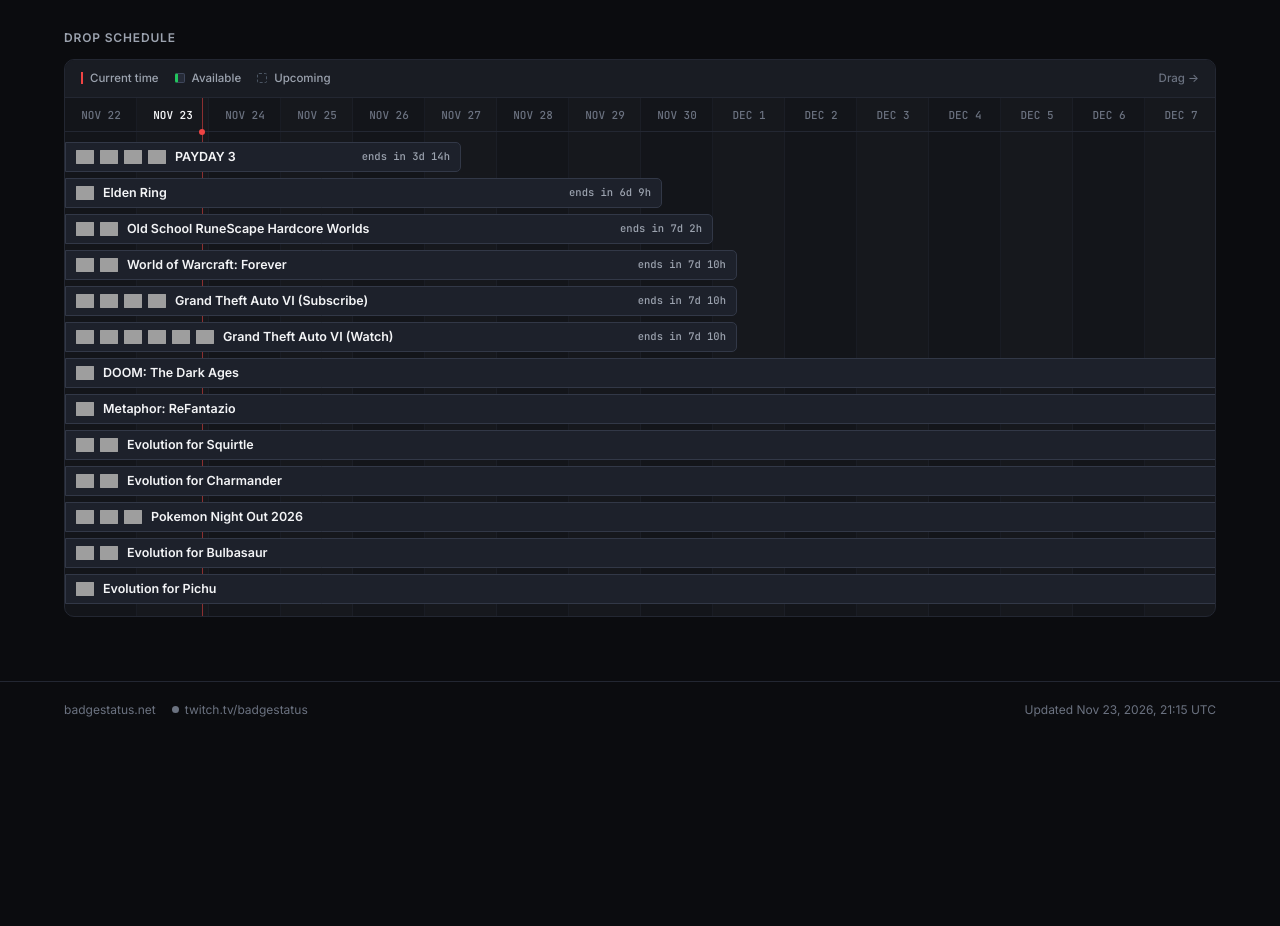
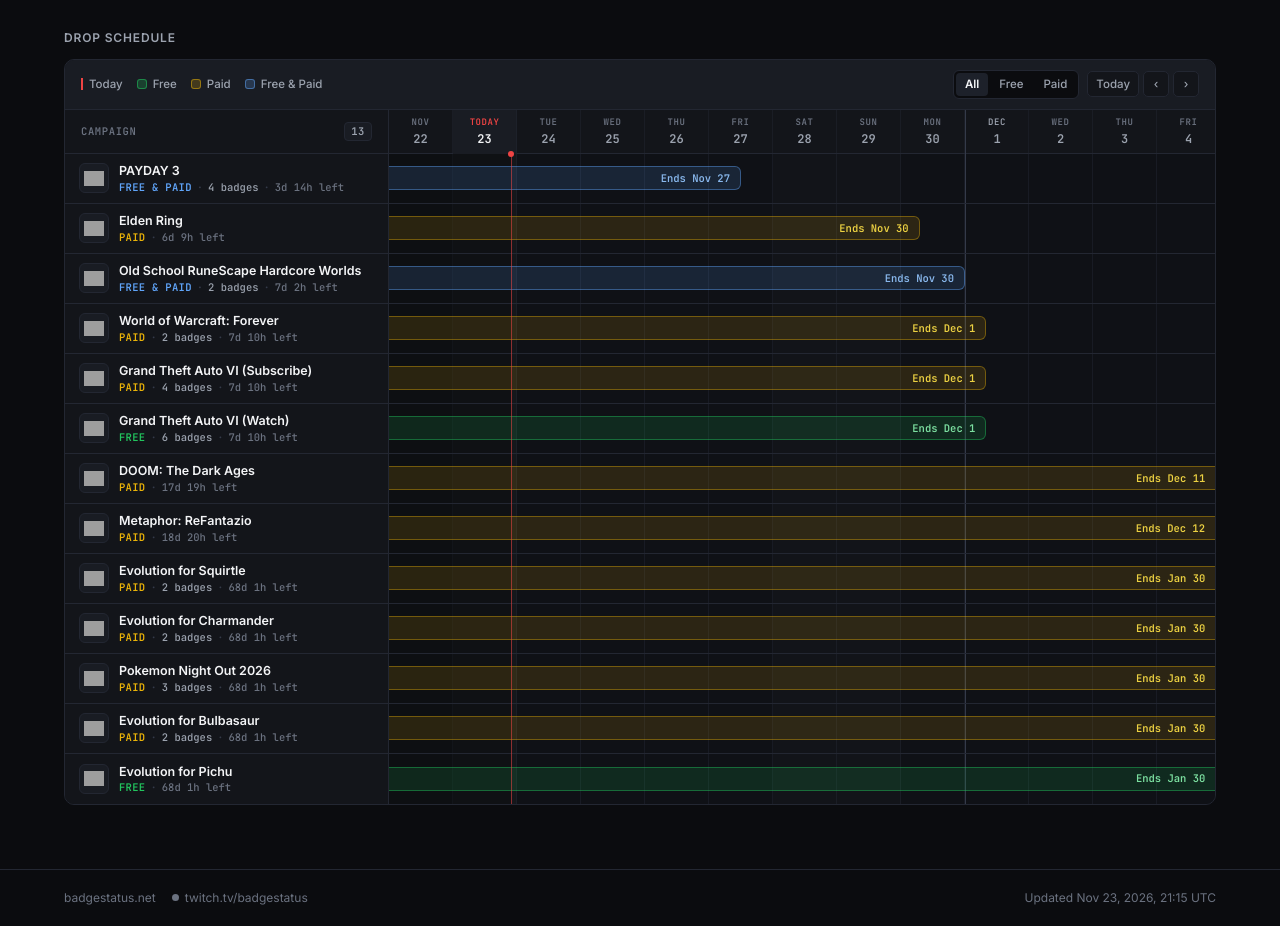
Before and after one commit to TukSieben/Status, a plain HTML site: page index.html in a window 1280 px wide. Shown: the part 793-1719 px from the top of the page. Before the commit the page ends 1531 px from the top, so only its background shows below. Drawn offline with Linux system fonts and the light colour scheme; no server answers; grey boxes are pictures that could not be loaded.

Commit message:
Redesign Drop Schedule as a clean split-column roadmap

```diff
--- a/assets/css/components/schedule.css
+++ b/assets/css/components/schedule.css
@@ -1,63 +1,231 @@
 /* =========================================================
-   SCHEDULE (draggable timeline — flat, matte, readable)
+   SCHEDULE (split-column Linear-style roadmap — flat, matte)
    ========================================================= */
 .sched { padding: 0; overflow: hidden; }
+
+/* Top toolbar */
+.sched-top {
+  display: flex; align-items: center; justify-content: space-between; flex-wrap: wrap; gap: 12px;
+  padding: 10px 16px; background: var(--panel-2); border-bottom: 1px solid var(--line);
+}
 .sched-legend {
-  display: flex; align-items: center; flex-wrap: wrap; gap: 16px;
-  padding: 10px 16px; background: var(--panel-2); border-bottom: 1px solid var(--line);
+  display: flex; align-items: center; flex-wrap: wrap; gap: 14px;
   font-size: 11.5px; font-weight: 500; color: var(--text-2);
 }
-.sched-legend-item { display: inline-flex; align-items: center; gap: 7px; }
-.sched-swatch { display: inline-block; width: 10px; height: 10px; border-radius: 2px; }
+.sched-legend-item { display: inline-flex; align-items: center; gap: 6px; }
+.sched-swatch { display: inline-block; width: 10px; height: 10px; border-radius: 3px; }
 .sw-now { width: 2px; height: 12px; border-radius: 0; background: var(--red); }
-.sw-active { background: #262b38; border: 1px solid #3f475c; border-left: 3px solid var(--green); }
-.sw-upcoming { background: transparent; border: 1px dashed #4b5563; }
-.sched-hint { margin-left: auto; color: var(--text-3); font-size: 11.5px; }
+.sw-free { background: rgba(34, 197, 94, 0.22); border: 1px solid rgba(34, 197, 94, 0.55); }
+.sw-paid { background: rgba(234, 179, 8, 0.2); border: 1px solid rgba(234, 179, 8, 0.5); }
+.sw-mixed { background: rgba(96, 165, 250, 0.2); border: 1px solid rgba(96, 165, 250, 0.5); }
+.sw-upcoming { background: transparent; border: 1px dashed #6b7280; }
 
-.sched-scroll { overflow-x: auto; overflow-y: hidden; cursor: grab; user-select: none; scrollbar-width: thin; scrollbar-color: #343a49 transparent; }
+.sched-controls { display: flex; align-items: center; gap: 8px; flex-wrap: wrap; }
+.sched-filters {
+  display: inline-flex; gap: 2px; padding: 2px;
+  background: var(--bg); border: 1px solid var(--line); border-radius: 6px;
+}
+.sched-filter {
+  padding: 3px 9px; border: 0; border-radius: 4px; background: transparent;
+  font-size: 11.5px; font-weight: 500; color: var(--text-2);
+  transition: color .12s, background .12s;
+}
+.sched-filter:hover:not(.is-active) { color: var(--text); }
+.sched-filter.is-active { background: var(--panel-hover); color: var(--text); font-weight: 600; }
+
+.sched-nav { display: inline-flex; gap: 4px; }
+.sched-nav-btn {
+  height: 26px; min-width: 26px; padding: 0 8px;
+  border-radius: 5px; border: 1px solid var(--line); background: var(--panel);
+  font-size: 11.5px; font-weight: 500; color: var(--text-2);
+  transition: color .12s, border-color .12s, background .12s;
+}
+.sched-nav-btn:hover { color: var(--text); border-color: var(--line-2); background: var(--panel-hover); }
+
+/* Split body: pinned left campaign list + scrollable right calendar */
+.sched-body {
+  display: grid;
+  grid-template-columns: 324px minmax(0, 1fr);
+}
+
+/* Left pinned column */
+.sched-side {
+  border-right: 1px solid var(--line);
+  background: var(--panel);
+  min-width: 0;
+  z-index: 3;
+}
+.sched-side-head {
+  height: 44px; padding: 0 16px;
+  display: flex; align-items: center; justify-content: space-between;
+  border-bottom: 1px solid var(--line);
+  font-family: var(--mono); font-size: 10.5px; font-weight: 600;
+  letter-spacing: .06em; text-transform: uppercase; color: var(--text-3);
+}
+.sched-side-count {
+  padding: 1px 6px; border-radius: 4px;
+  background: var(--panel-2); border: 1px solid var(--line); color: var(--text-2);
+}
+
+.sched-side-list { display: flex; flex-direction: column; }
+.sched-item {
+  height: 50px; padding: 0 14px;
+  display: flex; align-items: center; gap: 10px; min-width: 0;
+  border-bottom: 1px solid var(--line);
+  cursor: pointer; transition: background .12s;
+}
+.sched-item:last-child { border-bottom: 0; }
+.sched-item.is-hover { background: var(--panel-hover); }
+
+.sched-thumb {
+  display: inline-grid; place-items: center; width: 30px; height: 30px; flex-shrink: 0;
+  border-radius: 6px; background: var(--panel-2); border: 1px solid var(--line);
+  transition: border-color .12s;
+}
+.sched-thumb:hover { border-color: var(--line-2); }
+.sched-thumb img { width: 20px; height: 20px; object-fit: contain; display: block; }
+
+.sched-info { flex: 1; min-width: 0; display: flex; flex-direction: column; gap: 2px; }
+.sched-name {
+  font-size: 12.5px; font-weight: 600; color: var(--text); line-height: 1.25;
+  white-space: nowrap; overflow: hidden; text-overflow: ellipsis;
+}
+.sched-meta {
+  display: flex; align-items: center; gap: 5px;
+  font-family: var(--mono); font-size: 10.5px; line-height: 1.2;
+}
+.sched-cost { text-transform: uppercase; letter-spacing: .03em; font-weight: 600; white-space: nowrap; }
+.sched-cost.is-free { color: var(--green); }
+.sched-cost.is-paid { color: var(--amber); }
+.sched-cost.is-mixed { color: var(--sky); }
+.sched-count { color: var(--text-2); white-space: nowrap; }
+.sched-dot-sep { color: var(--line-2); }
+.sched-countdown { color: var(--text-3); white-space: nowrap; font-variant-numeric: tabular-nums; }
+.sched-countdown.is-urgent { color: var(--amber); font-weight: 600; }
+
+/* Right scrollable track */
+.sched-scroll {
+  overflow-x: auto; overflow-y: hidden; cursor: grab; user-select: none;
+  background: #0f1116;
+  scrollbar-width: thin; scrollbar-color: #343a49 transparent;
+}
 .sched-scroll.is-dragging { cursor: grabbing; }
 .sched-scroll.is-dragging .sched-bar { pointer-events: none; }
 .sched-scroll::-webkit-scrollbar { height: 8px; }
 .sched-scroll::-webkit-scrollbar-thumb { background: #343a49; border-radius: 4px; }
-.sched-inner { position: relative; min-height: 110px; padding-bottom: 12px; }
 
-.sched-cols { position: absolute; inset: 0; }
-.sched-col { position: absolute; top: 0; bottom: 0; border-right: 1px solid rgba(35, 39, 50, 0.45); }
-.sched-col.is-alt { background: rgba(255, 255, 255, 0.014); }
+.sched-inner { position: relative; min-height: 94px; }
 
-.sched-header { position: relative; height: 34px; border-bottom: 1px solid var(--line); }
+.sched-cols { position: absolute; inset: 0; pointer-events: none; }
+.sched-col { position: absolute; top: 0; bottom: 0; border-right: 1px solid rgba(35, 39, 50, 0.5); }
+.sched-col.is-weekend { background: rgba(255, 255, 255, 0.012); }
+.sched-col.is-month-start { border-left: 1px solid var(--line-2); }
+.sched-col.is-today { background: rgba(255, 255, 255, 0.024); }
+
+.sched-past {
+  position: absolute; top: 44px; bottom: 0; left: 0;
+  background: rgba(5, 6, 8, 0.35);
+  pointer-events: none; z-index: 1;
+}
+
+.sched-header { position: relative; height: 44px; border-bottom: 1px solid var(--line); background: var(--panel); z-index: 2; }
 .sched-day {
-  position: absolute; top: 0; height: 34px; display: grid; place-items: center;
-  font-family: var(--mono); font-size: 11px; font-weight: 500; color: var(--text-3);
+  position: absolute; top: 0; height: 44px;
+  display: flex; flex-direction: column; align-items: center; justify-content: center; gap: 1px;
+  font-family: var(--mono); border-right: 1px solid rgba(35, 39, 50, 0.45);
 }
-.sched-day.is-today { color: var(--text); font-weight: 700; }
+.sched-day-top { font-size: 9px; font-weight: 600; letter-spacing: .06em; color: var(--text-3); }
+.sched-day-num { font-size: 12px; font-weight: 600; color: var(--text-2); }
+.sched-day.is-month-start { border-left: 1px solid var(--line-2); }
+.sched-day.is-month-start .sched-day-top { color: var(--text-2); }
+.sched-day.is-today { background: var(--panel-2); }
+.sched-day.is-today .sched-day-top { color: var(--red); }
+.sched-day.is-today .sched-day-num { color: var(--text); font-weight: 700; }
 
-.sched-rows { position: relative; z-index: 2; display: flex; flex-direction: column; gap: 6px; padding-top: 10px; }
-.sched-row { position: relative; height: 30px; }
+/* Timeline rows aligned 1:1 with left campaign list */
+.sched-rows { position: relative; z-index: 2; display: flex; flex-direction: column; }
+.sched-row {
+  position: relative; height: 50px;
+  border-bottom: 1px solid var(--line);
+  transition: background .12s;
+}
+.sched-row:last-child { border-bottom: 0; }
+.sched-row.is-hover { background: rgba(255, 255, 255, 0.025); }
+
+/* Clean slim horizontal duration pills */
 .sched-bar {
-  position: absolute; top: 0; height: 30px; display: flex; align-items: center; justify-content: space-between; gap: 10px;
-  border-radius: 5px; padding: 0 10px 0 9px; color: var(--text); text-align: left; overflow: visible;
-  background: #1d212b; border: 1px solid #323847; border-left: 3px solid var(--green);
+  position: absolute; top: 50%; transform: translateY(-50%);
+  height: 24px; border-radius: 6px;
+  display: flex; align-items: center; justify-content: flex-end;
+  padding: 0 10px; cursor: pointer;
   transition: background .14s, border-color .14s;
 }
-.sched-bar:hover { background: #242936; border-color: #464e63; border-left-color: var(--green); }
-.sched-bar.is-clipped { border-top-left-radius: 0; border-bottom-left-radius: 0; border-left-width: 1px; border-left-color: #323847; }
+
+.sched-bar.is-free {
+  background: rgba(34, 197, 94, 0.14);
+  border: 1px solid rgba(34, 197, 94, 0.42);
+  color: #86efac;
+}
+.sched-bar.is-free:hover { background: rgba(34, 197, 94, 0.22); border-color: rgba(34, 197, 94, 0.65); }
+
+.sched-bar.is-paid {
+  background: rgba(234, 179, 8, 0.13);
+  border: 1px solid rgba(234, 179, 8, 0.38);
+  color: #fde047;
+}
+.sched-bar.is-paid:hover { background: rgba(234, 179, 8, 0.21); border-color: rgba(234, 179, 8, 0.6); }
+
+.sched-bar.is-mixed {
+  background: rgba(96, 165, 250, 0.14);
+  border: 1px solid rgba(96, 165, 250, 0.42);
+  color: #93c5fd;
+}
+.sched-bar.is-mixed:hover { background: rgba(96, 165, 250, 0.22); border-color: rgba(96, 165, 250, 0.65); }
+
 .sched-bar.is-upcoming {
-  background: #14171f; border: 1px dashed #3a4152; color: var(--text-2);
+  background: rgba(255, 255, 255, 0.03);
+  border: 1px dashed #4b5563;
+  color: var(--text-2);
 }
-.sched-bar.is-upcoming:hover { background: #1a1e29; border-color: #525c73; color: var(--text); }
+.sched-bar.is-upcoming:hover { background: rgba(255, 255, 255, 0.06); border-color: #6b7280; }
 
-.sched-label { position: sticky; left: 10px; display: inline-flex; align-items: center; gap: 8px; min-width: 0; white-space: nowrap; }
-.sched-icons { display: inline-flex; gap: 4px; flex-shrink: 0; }
-.sched-icon { display: inline-flex; border-radius: 4px; padding: 1px; transition: background .12s; }
-.sched-icon:hover { background: rgba(255, 255, 255, 0.1); }
-.sched-icons img { width: 18px; height: 18px; object-fit: contain; border-radius: 3px; display: block; }
-.sched-bar, .sched-icon { cursor: pointer; }
+.sched-bar.is-clipped-left { border-top-left-radius: 0; border-bottom-left-radius: 0; border-left-width: 0; }
+.sched-bar.is-clipped-right { border-top-right-radius: 0; border-bottom-right-radius: 0; border-right-width: 0; }
+
 .sched-bar:focus-visible { outline: 2px solid var(--text); outline-offset: 2px; }
-.sched-name { font-size: 12.5px; font-weight: 600; }
-.sched-rel { font-family: var(--mono); font-size: 10.5px; font-weight: 500; color: var(--text-2); white-space: nowrap; flex-shrink: 0; }
-.sched-now { position: absolute; top: 0; bottom: 0; width: 1px; margin-left: 0; background: rgba(239, 68, 68, 0.55); pointer-events: none; z-index: 1; }
-.sched-now::before { content: ""; position: absolute; top: 31px; left: -2.5px; width: 6px; height: 6px; border-radius: 50%; background: var(--red); z-index: 3; }
-.sched-empty { padding: 36px; text-align: center; color: var(--text-3); font-size: 13px; }
-.sched-bar.is-narrow .sched-rel { position: absolute; top: 50%; transform: translateY(-50%); color: var(--text-2); }
-.sched-bar.is-narrow .sched-label { position: static; }
+
+.sched-bar-text {
+  position: sticky; right: 10px; left: 10px;
+  font-family: var(--mono); font-size: 10.5px; font-weight: 600;
+  white-space: nowrap; opacity: 0.92;
+}
+
+.sched-bar-ext {
+  position: absolute; top: 50%; transform: translateY(-50%);
+  font-family: var(--mono); font-size: 10.5px; font-weight: 500;
+  color: var(--text-3); white-space: nowrap; pointer-events: none;
+}
+
+/* Current time marker */
+.sched-now {
+  position: absolute; top: 44px; bottom: 0; width: 1px;
+  background: rgba(239, 68, 68, 0.55);
+  pointer-events: none; z-index: 3;
+}
+.sched-now::before {
+  content: ""; position: absolute; top: -3px; left: -2.5px;
+  width: 6px; height: 6px; border-radius: 50%; background: var(--red);
+}
+
+.sched-empty,
+.sched-row-empty { padding: 32px 16px; text-align: center; color: var(--text-3); font-size: 13px; }
+
+@media (max-width: 760px) {
+  .sched-body { grid-template-columns: 176px minmax(0, 1fr); }
+  .sched-thumb { width: 26px; height: 26px; }
+  .sched-thumb img { width: 17px; height: 17px; }
+  .sched-count,
+  .sched-count-sep { display: none; }
+  .sched-item { padding: 0 10px; gap: 8px; }
+  .sched-side-head { padding: 0 10px; }
+}
--- a/assets/js/pages/home.js
+++ b/assets/js/pages/home.js
@@ -16,7 +16,7 @@ import {
   URGENT_MS,
 } from "../lib/utils.js";
 import { fetchChannel, earnableOnStream, paintLiveIndicators, playerSrc } from "../lib/twitch.js";
-import { renderSchedule } from "../lib/schedule.js";
+import { renderSchedule } from "../lib/schedule.js?v=31";
 
 let badges = [];
 let channel = null;
```
Also changed, not shown: index.html (+2 -2 lines), assets/js/lib/schedule.js.
